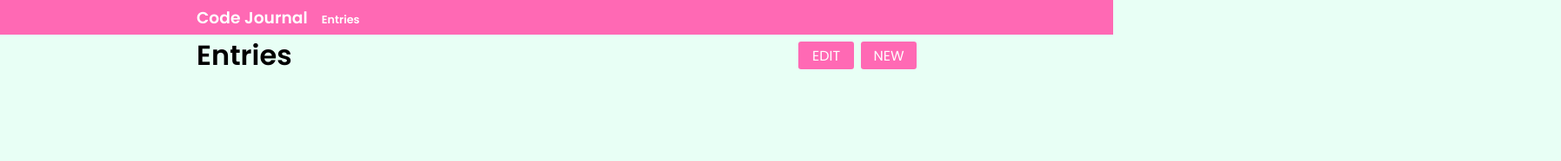
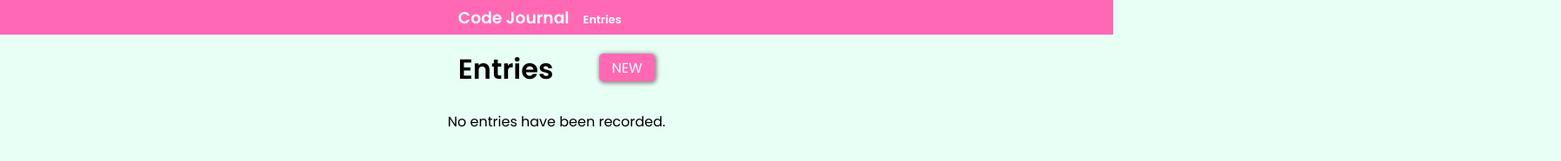
Before and after one commit to igracepark/code-journal, a website: page index.html in a window 1280 px wide. Shown: the whole page at 87% size, 1795 px wide, since content can reach past the window. Drawn offline with Linux system fonts and the light colour scheme.

Commit message:
Completed user can view their entries #2.

```diff
--- a/css/styles.css
+++ b/css/styles.css
@@ -18,12 +18,6 @@ body {
   top: 0.4rem;
 }
 
-/* .entries-header-container {
-  display: flex;
-  justify-content: flex-start;
-} */
-
-/* .entries-header-container > h3, */
 .header-container > h3 {
   margin: 0 auto;
   color: white;
@@ -82,41 +76,66 @@ body {
   padding-bottom: 1.5rem;
 }
 
+.entry-view-list li {
+  display: flex;
+  list-style: none;
+  justify-content: center;
+  padding-top: 1.5rem;
+}
+
 .button-save {
-  text-transform: uppercase;
-  margin-top: 1rem;
   width: 5rem;
   height: 2rem;
+  margin-top: 1rem;
+  border: none;
+}
+
+.nav-list-container li,
+.button-save {
   background-color: hotpink;
   color: white;
-  border: none;
+  cursor: pointer;
   border-radius: 0.3rem;
-  box-shadow: 1px 1px 5px 2px gray;
+  text-transform: uppercase;
   transition: background-color 0.5s ease;
   transition: transform 0.5s ease;
-  cursor: pointer;
+  box-shadow: 1px 1px 5px 1px gray;
 }
 
+.nav-list-container li {
+  padding: 0;
+  height: 2rem;
+  width: 4rem;
+  margin: 0.5rem;
+  list-style-type: none;
+  text-decoration: none;
+  margin-right: 0;
+  margin-top: 0.25rem;
+  text-align: center;
+  display: flex;
+  align-items: center;
+  justify-content: center;
+}
+
+.nav-list-container li:hover,
 .button-save:hover {
   background-color: white;
   color: hotpink;
   border: 2.5px solid hotpink;
 }
 
+.nav-list-container li:hover,
 .input-field:hover,
 .button-save:hover,
 .notes-field:hover {
   transform: scale(1.05);
 }
 
+.nav-list-container li:hover:active,
 .button-save:hover:active {
   transform: translateY(0.25rem);
   outline: none;
 }
-
-/* div[data-view="entry-form"] {
-  display: none;
-} */
 
 .hidden {
   display: none;
@@ -125,13 +144,6 @@ body {
 ul {
   margin: 0;
   padding: 0;
-}
-
-li {
-  display: flex;
-  list-style: none;
-  justify-content: center;
-  padding-top: 1.5rem;
 }
 
 .image-entries-container {
@@ -155,6 +167,7 @@ li {
 .entries-subheader {
   display: flex;
   justify-content: space-between;
+  padding-top: 1rem;
 }
 
 .entries-subheader > h1 {
@@ -163,7 +176,6 @@ li {
 
 .nav-list-container {
   display: flex;
-  text-transform: uppercase;
 }
 
 .nav-bar-container {
@@ -172,31 +184,11 @@ li {
   justify-content: space-between;
 }
 
-.nav-list-container li {
-  padding: 0;
-  height: 2rem;
-  width: 4rem;
-  background-color: hotpink;
-  margin: 0.5rem;
-  border-radius: 0.2rem;
-  list-style-type: none;
-  text-decoration: none;
-  margin-right: 0;
-  padding-top: 0.25rem;
-  color: white;
-  cursor: pointer;
-}
-
-a {
-  text-decoration: none;
-  color: white;
-}
-
 .header-text {
   font-size: 0.8rem;
   padding-left: 1rem;
 }
 
 .view {
-  width: 100%;
+  display: flex;
 }
--- a/index.html
+++ b/index.html
@@ -17,7 +17,6 @@
   <link rel="stylesheet" href="css/styles.css">
 </head>
 <body>
-
   <div class="header-bar"></div>
   <div data-view="entry-form" class="view hidden">
     <div class="container">
@@ -66,17 +65,8 @@
     </div>
   </div>
 
+
   <div data-view="entries" class="view">
-      <!-- <div class="container">
-        <header>
-          <div class="row">
-            <div class="column-full entries-header-container">
-              <h5>Entries</h5>
-            </div>
-          </div>
-        </header> -->
-
-
     <div class="container">
       <header>
         <div class="row">
@@ -91,30 +81,19 @@
           <h1>Entries</h1>
             <nav class="nav-bar-container">
               <ul class="nav-list-container">
-                  <li><a>Edit</a></li>
                 <li ><a data-view="entry-form">New</a></li>
               </ul>
             </nav>
         </div>
       </div>
 
-
+      <div class="row">
         <ul class="entry-view-list">
-            <!-- <li class="entry-list">
-              <div class="row">
-                <div class="column-half image-entries-container">
-                  <img class="image" src="images/placeholder-image-square.jpg">
-                </div>
-                <div class="column-half text-entries-container">
-                  <h3>Title of Journal Entry</h3>
-                  <p>Lorem ipsum dolor sit amet, consectetur adipiscing elit, sed do eiusmod tempor incididunt ut labore et dolore magna aliqua. Ut enim ad minim veniam, quis nostrud exercitation ullamco laboris nisi ut aliquip ex ea commodo consequat. Duis aute irure dolor in reprehenderit in voluptate velit esse cillum dolore eu fugiat nulla pariatur. Excepteur sint occaecat cupidatat non proident, sunt in culpa qui officia deserunt mollit anim id est laborum.</p>
-                </div>
-              </div>
-            </li> -->
+          <li class="no-entry-text">No entries have been recorded.</li>
         </ul>
       </div>
     </div>
-
+  </div>
   <script src="js/data.js"></script>
   <script src="js/main.js"></script>
 </body>
--- a/js/data.js
+++ b/js/data.js
@@ -15,4 +15,5 @@ if (previousEntries != null) {
 window.addEventListener('beforeunload', function (event) {
   const newEntriesString = JSON.stringify(data);
   this.localStorage.setItem('journal-local-storage', newEntriesString);
+  // this.localStorage.clear('journal-local-storage');
 });
--- a/js/main.js
+++ b/js/main.js
@@ -6,6 +6,10 @@ const $photoPreview = document.querySelector('.image');
 const $formSubmit = document.querySelector('#journal-entry');
 const $navBar = document.querySelector('.nav-bar-container');
 const $viewList = document.querySelectorAll('.view');
+const $entriesViewList = document.querySelector('.entry-view-list');
+const $entryForm = document.querySelector('div[data-view="entry-form"]');
+const $entries = document.querySelector('div[data-view="entries"]');
+const $noEntry = document.querySelector('.no-entry-text');
 
 $photoUrl.addEventListener('input', function (event) {
   const currentURL = $photoPreview.getAttribute('src');
@@ -27,20 +31,13 @@ $formSubmit.addEventListener('submit', function (event) {
   data.nextEntryId++;
   data.entries.unshift(newEntry);
   $photoPreview.setAttribute('src', 'images/placeholder-image-square.jpg');
+
+  $entryForm.className = 'view hidden';
+  $entries.className = 'view';
+  $noEntry.className = 'hidden no-entry-text';
+  $entriesViewList.prepend(renderEntries(newEntry));
   $formSubmit.reset();
 });
-
-// <li class="entryList">
-//   <div class="row">
-//     <div class="column-half image-entries-container">
-//       <img class="image" src="images/placeholder-image-square.jpg">
-//     </div>
-//     <div class="column-half text-entries-container">
-//       <h3>Title of Journal Entry</h3>
-//       <p>Lorem ipsum dolor sit amet, consectetur adipiscing elit, sed do eiusmod tempor incididunt ut labore et dolore magna aliqua. Ut enim ad minim veniam, quis nostrud exercitation ullamco laboris nisi ut aliquip ex ea commodo consequat. Duis aute irure dolor in reprehenderit in voluptate velit esse cillum dolore eu fugiat nulla pariatur. Excepteur sint occaecat cupidatat non proident, sunt in culpa qui officia deserunt mollit anim id est laborum.</p>
-//     </div>
-//   </div>
-// </li>
 
 function renderEntries(entries) {
   const entryList = document.createElement('li');
@@ -76,21 +73,19 @@ function renderEntries(entries) {
 }
 
 window.addEventListener('DOMContentLoaded', function (event) {
-  // if (data.entries.length === 0) {
-  //   const noEntries = document.createElement('p');
-  //   noEntries.textContent = ('No entries have been recorded');
-  //   $entriesViewList.append(noEntries);
-  // }
-  for (let i = 0; i < data.entries.length; i++) {
-    const singleEntry = renderEntries(data.entries[i]);
-    const $entriesViewList = document.querySelector('.entry-view-list');
-    $entriesViewList.append(singleEntry);
+  if (data.entries.length === 0) {
+    $noEntry.className = 'no-entry-text';
+  } else {
+    for (let i = 0; i < data.entries.length; i++) {
+      const singleEntry = renderEntries(data.entries[i]);
+      $entriesViewList.append(singleEntry);
+    }
+    $noEntry.className = 'hidden no-entry-text';
   }
 });
 
 $navBar.addEventListener('click', function (event) {
   const dataView = event.target.getAttribute('data-view');
-
   for (let x = 0; x < $viewList.length; x++) {
     if (dataView === $viewList[x].getAttribute('data-view')) {
       $viewList[x].className = 'view';
```
Lines whose indentation alone changed are shown as unchanged.
